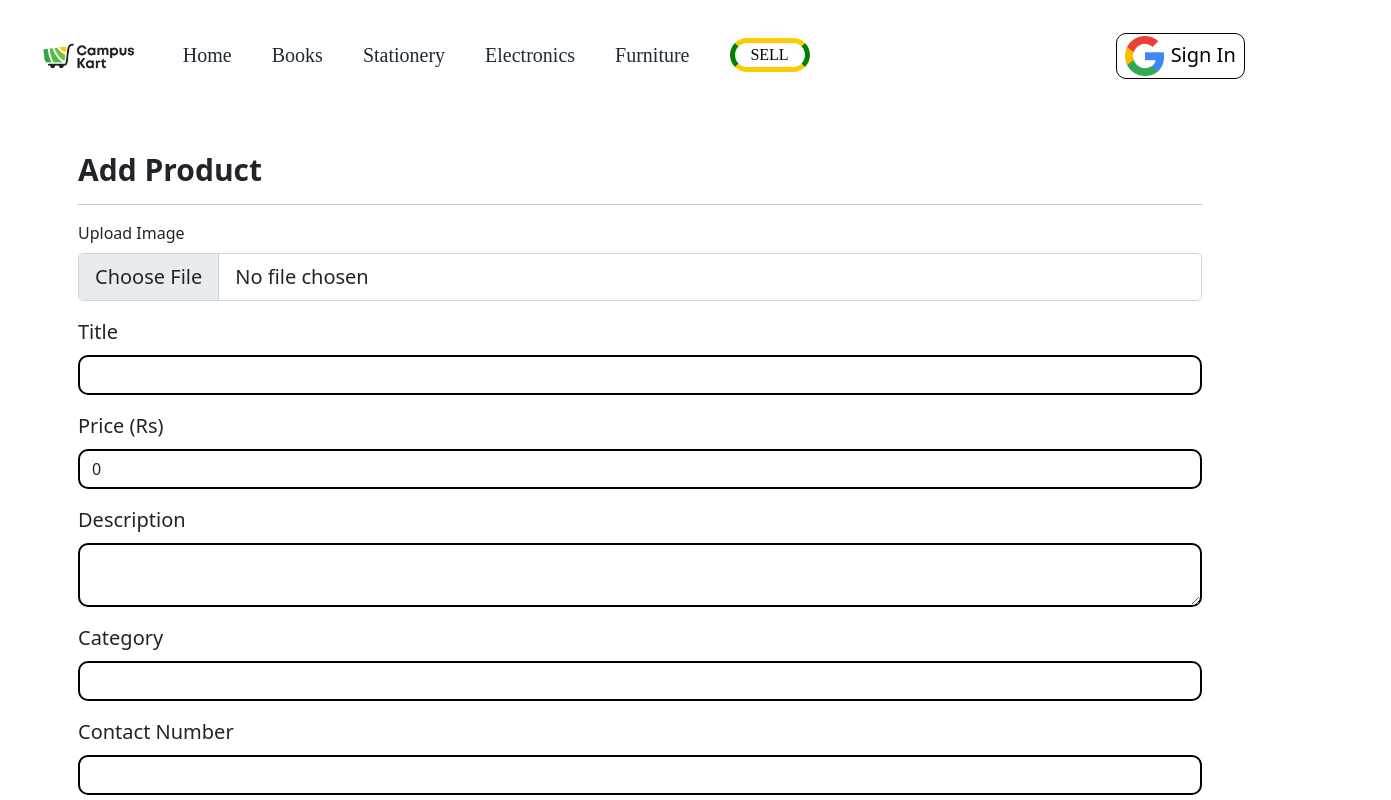
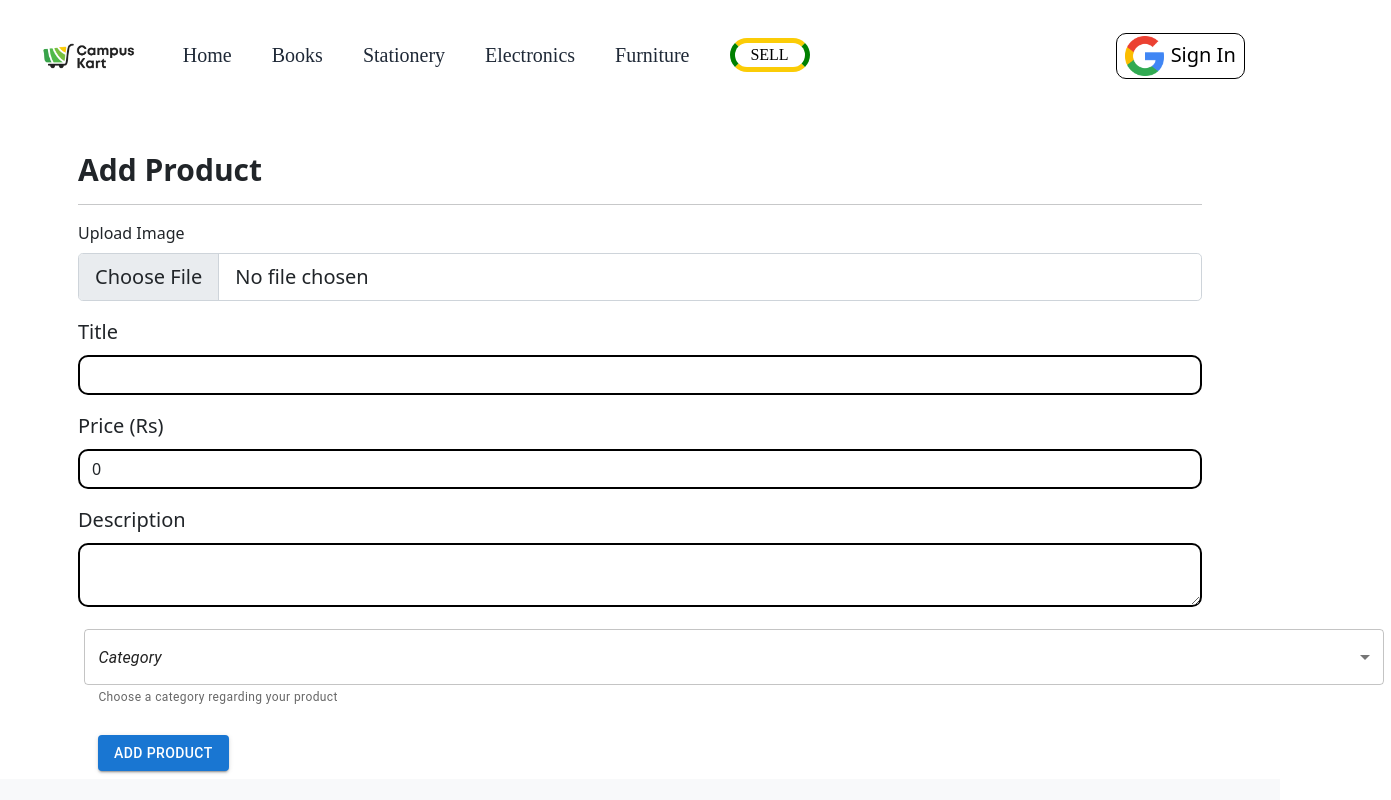
Before and after one commit to sahilrohera10/campuskartfront, a React (Create React App) app: page /addProduct in a window 1280 px wide. Shown: the top 800 px of the page, 1391 px wide, since content can reach past the window. Built offline with nearby package versions, Linux system fonts and the light colour scheme; no server answers.

Commit message:
update add product page

```diff
--- a/src/screens/AddProduct.jsx
+++ b/src/screens/AddProduct.jsx
@@ -4,9 +4,13 @@ import { Container, Form } from "react-bootstrap";
 import Button from "@mui/material/Button";
 import { Navigate, useNavigate } from "react-router-dom";
 import configData from "../config.json";
+import InputLabel from '@mui/material/InputLabel';
+import MenuItem from '@mui/material/MenuItem';
+import FormHelperText from '@mui/material/FormHelperText';
+import FormControl from '@mui/material/FormControl';
+import Select from '@mui/material/Select';
 const AddProduct = () => {
   useEffect(() => {
-    // window.location.reload();
     window.scrollTo(0, 0);
   }, []);
   let id = localStorage.getItem("id");
@@ -16,38 +20,30 @@ const AddProduct = () => {
 
   const navigate = useNavigate();
   const [title, setTitle] = useState("");
-  const [category, setCategory] = useState("");
   const [contact, setContact] = useState();
-  // const [sellerId, setSellerId] = useState(id);
 
   const [price, setPrice] = useState(0);
   const [description, setDescription] = useState("");
-  // const [published, setPublished] = useState(true);
+  const [category, setCategory] = React.useState('');
+
+
   const [image, setImage] = useState("");
-  // const [collegeName, setCollegeName] = useState(college);
 
   const addProductHandler = async (e) => {
     e.preventDefault();
 
-    // const data = {
-    //     title: title,
-    //     price: price,
-    //     description: description,
-    //     published: published
-    // }
+
 
     const formData = new FormData();
-
+    console.log(category);
     formData.append("image", image);
     formData.append("productName", title);
     formData.append("price", price);
     formData.append("description", description);
     formData.append("category", category);
-    formData.append("contactNumber", contact);
     formData.append("sellerId", id);
     formData.append("collegeName", college);
 
-    // formData.append("published", published);
 
     console.log("image data => ", image);
     const auth = localStorage.getItem("isAuthenticated");
@@ -131,30 +127,24 @@ const AddProduct = () => {
             />
           </Form.Group>
 
-          <Form.Group className="mb-3" controlId="title">
-            <Form.Label style={{ fontSize: "20px", marginRight: "90px" }}>
-              Category
-            </Form.Label>
-            <Form.Control
-              style={{ border: "2px solid black", borderRadius: "10px" }}
+
+          <FormControl sx={{ m: 0.8, minWidth: 1300 ,borderBlockColor:"black" }}>
+            <Select
               value={category}
-              onChange={(e) => setCategory(e.target.value)}
-              type="text"
-            />
-          </Form.Group>
-
-          <Form.Group className="mb-3" controlId="title">
-            <Form.Label style={{ fontSize: "20px", marginRight: "90px" }}>
-              Contact Number
-            </Form.Label>
-            <Form.Control
-              style={{ border: "2px solid black", borderRadius: "10px" }}
-              value={contact}
-              onChange={(e) => setContact(e.target.value)}
-              type="text"
-            />
-          </Form.Group>
-
+              onChange={(e)=>{setCategory(e.target.value)}}
+              displayEmpty
+              inputProps={{ "aria-label": "Without label" }}
+            >
+              <MenuItem value="">
+                <em>Category</em>
+              </MenuItem>
+              <MenuItem value={"books"}>books</MenuItem>
+              <MenuItem value={"stationery"}>stationery</MenuItem>
+              <MenuItem value={"electronics"}>electronics</MenuItem>
+              <MenuItem value={"furniture"}>furniture</MenuItem>
+            </Select>
+            <FormHelperText>Choose a category regarding your product</FormHelperText>
+          </FormControl>
           <Button
             variant="contained"
             type="submit"
```
